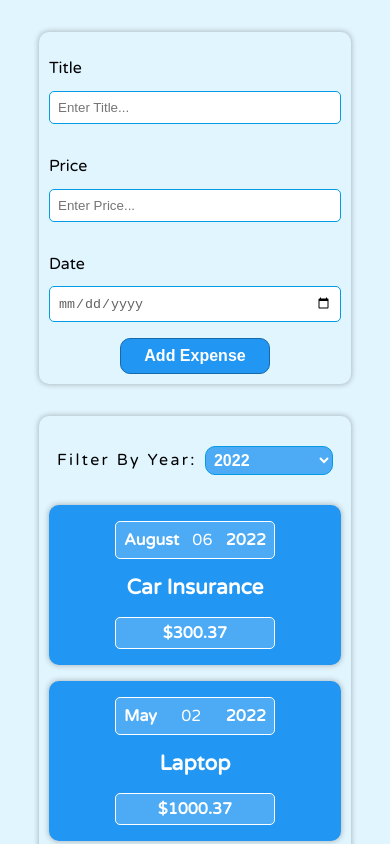
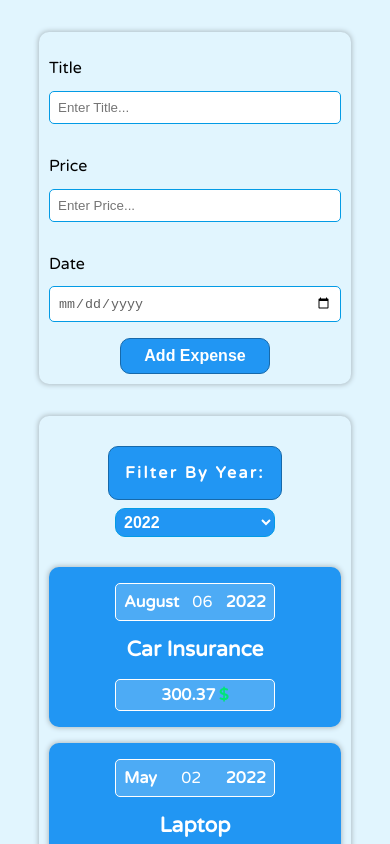
Before and after one commit to mojahid-belaman/Expense, a React (Create React App) app: page / in a window 390 px wide. Shown: the top 844 px of the page. Built offline with nearby package versions, Linux system fonts and the light colour scheme.

Commit message:
Fix Date insert and fix style

```diff
--- a/src/App.js
+++ b/src/App.js
@@ -1,38 +1,15 @@
-import React from "react";
+import React, { useState } from "react";
 import Expenses from "./components/expense/Expenses";
 import NewExpense from "./components/newexpense/NewExpense";
+import {expensesData} from './library/expensesData'
 
 function App() {
-  const expenses = [
-    {
-      id: 1,
-      date: new Date(2022, 7, 6),
-      title: "Car Insurance",
-      price: 300.37,
-    },
-    {
-      id: 2,
-      date: new Date(2022, 4, 2),
-      title: "Laptop",
-      price: 1000.37,
-    },
-    {
-      id: 3,
-      date: new Date(2022, 5, 4),
-      title: "Table",
-      price: 200.37,
-    },
-    {
-      id: 4,
-      date: new Date(2022, 6, 6),
-      title: "Chair",
-      price: 300.37,
-    },
-  ];
+  const [expenses, setExpenses] = useState(expensesData)
 
   const addExpense = (expense) => {
-    console.log('App Component');
-    console.log(expense);
+    setExpenses(prevExpense => {
+      return [expense, ...prevExpense]
+    })
   }
   return (
     <div>
--- a/src/components/expense/ExpenseDate.js
+++ b/src/components/expense/ExpenseDate.js
@@ -1,10 +1,12 @@
 import React from "react";
 import "./ExpenseDate.css";
 
-const ExpenseDate = (props) => {
-  const month = props.date.toLocaleString("en-ma", { month: "long" });
-  const day = props.date.toLocaleString("en-ma", { day: "2-digit" });
-  const year = props.date.getFullYear();
+const ExpenseDate = ({date}) => {
+  const newDate = new Date(date);
+  const month = newDate.toLocaleString("en-ma", { month: "long" });
+  const day = newDate.toLocaleString("en-ma", { day: "2-digit" });
+  const year = newDate.getFullYear().toString();
+
   return (
     <div className="expense-date">
       <div className="expense-date__month">{month}</div>
--- a/src/components/expense/ExpenseFilter.css
+++ b/src/components/expense/ExpenseFilter.css
@@ -1,6 +1,6 @@
 .filter {
     display: flex;
-    justify-content: space-evenly;
+    justify-content: space-between;
     align-items: center;
     margin: 20px 0 30px 0;
 }
@@ -8,15 +8,31 @@
 .filter label {
     color: #000;
     letter-spacing: 0.15rem;
+    background-color: #2196f3;
+    color: #FFF;
+    font-weight: bold;
+    padding: 1rem;
+    border-radius: 10px;
+    border: 1px solid #1769aa;
 }
 
+@media only screen and (max-width: 560px) {
+    .filter {
+        flex-direction: column;
+    }
+    .filter label {
+        margin-bottom: .5rem;
+    }
+}
+
+
 .filter select {
-    width: 8rem;
+    width: 10rem;
     padding: 0.25rem 0 0.25rem 0.25rem;
     border-radius: 10px;
     border: 1px solid #039be5;
     outline: none;
-    background-color: #4dabf5;
+    background-color: #2196f3;
     color: #FFF;
     font-weight: bold;
     font-size: inherit;
--- a/src/components/expense/ExpenseItem.css
+++ b/src/components/expense/ExpenseItem.css
@@ -41,3 +41,8 @@
     font-size: 14px;
   }
 }
+
+.dollar {
+  color: #00e676;
+  margin-left: .2rem;
+}
--- a/src/components/expense/ExpenseItem.js
+++ b/src/components/expense/ExpenseItem.js
@@ -3,14 +3,14 @@ import Card from "../ui/Card";
 import ExpenseDate from "./ExpenseDate";
 import "./ExpenseItem.css";
 
-const ExpenseItem = (props) => {
+const ExpenseItem = ({title, price, date}) => {
   return (
     <Card className="expense-item">
-      <ExpenseDate date={props.date} />
+      <ExpenseDate date={date} />
       <div className="expense-item__title">
-        <h2>{props.title}</h2>
+        <h2>{title}</h2>
       </div>
-      <div className="expense-item__price">${props.price}</div>
+      <div className="expense-item__price">{price}<span className="dollar">$</span></div>
     </Card>
   );
 };
--- a/src/components/newexpense/ExpenseForm.js
+++ b/src/components/newexpense/ExpenseForm.js
@@ -27,7 +27,7 @@ function ExpenseForm(props) {
             const expenseData = {
                 title: enteredtitle,
                 price: enteredprice,
-                date: entereddate
+                date: entereddate,
             }
             props.onSaveExpenseData(expenseData)
             setEnteredTitle('');
@@ -47,7 +47,7 @@ function ExpenseForm(props) {
         <div className='expenseForm___controls'>
             <div className='expenseForm__control'>
                 <label>Title</label>
-                <input type='text' placeholder='Enter Title...' value={enteredtitle} onChange={handleChangeTitle} />
+                <input type='text' placeholder='Enter Title...' maxLength="15" value={enteredtitle} onChange={handleChangeTitle} />
             </div>
             <div className='expenseForm__control'>
                 <label>Price</label>
--- a/src/components/newexpense/NewExpense.js
+++ b/src/components/newexpense/NewExpense.js
@@ -7,7 +7,7 @@ const NewExpense = (props) => {
   const savaDataExpense = (expense) => {
     const expenseData = {
       ...expense,
-      id: parseInt((Math.random() * 42)).toString()
+      id: parseInt((Math.random() * 100)).toString()
     }
     props.onAddExpense(expenseData);
   }
--- /dev/null
+++ b/src/library/expensesData.js
@@ -0,0 +1,26 @@
+export const expensesData = [
+    {
+      id: 1,
+      date: new Date(2022, 7, 6),
+      title: "Car Insurance",
+      price: 300.37,
+    },
+    {
+      id: 2,
+      date: new Date(2022, 4, 2),
+      title: "Laptop",
+      price: 1000.37,
+    },
+    {
+      id: 3,
+      date: new Date(2022, 5, 4),
+      title: "Table",
+      price: 200.37,
+    },
+    {
+      id: 4,
+      date: new Date(2022, 6, 6),
+      title: "Chair",
+      price: 300.37,
+    },
+  ];
```
